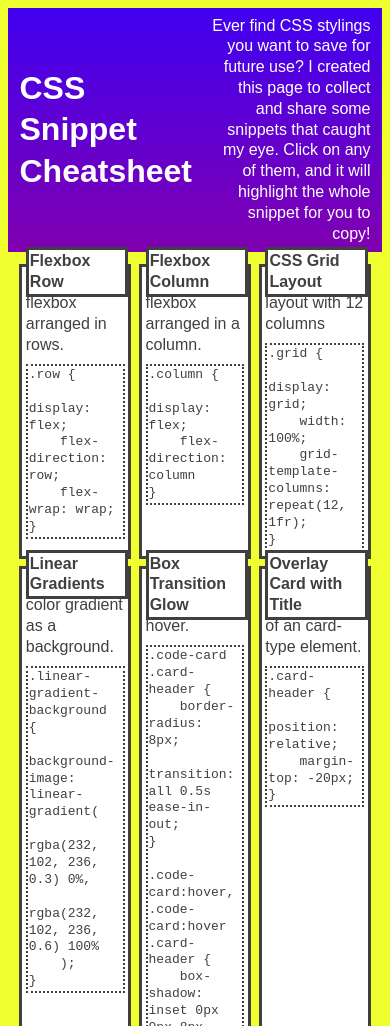
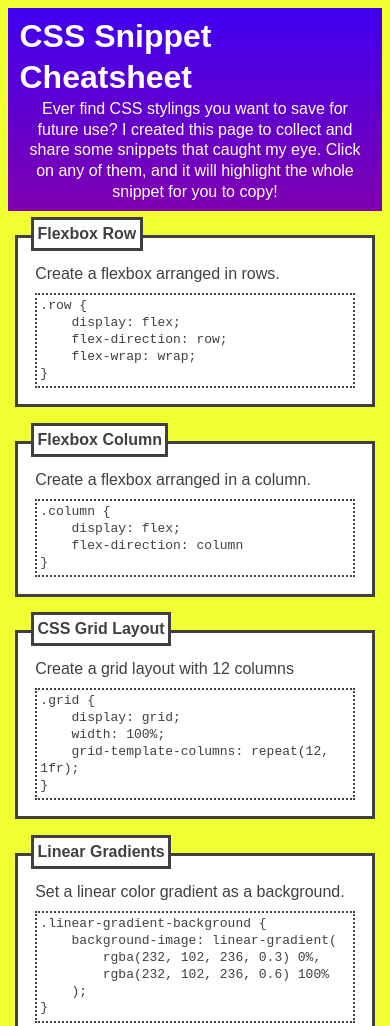
Before and after one commit to SpencerSurface/bootcamp-module02-miniproject, a plain HTML site: page index.html in a window 390 px wide. Shown: the top 1026 px of the page. Drawn offline with Linux system fonts and the light colour scheme.

Commit message:
make page responsive to screen size

```diff
--- a/assets/css/style.css
+++ b/assets/css/style.css
@@ -48,8 +48,8 @@ main {
 
 .card {
     width: 30%;
-    margin: 1%;
-    padding: 1.5% 1% 1% 1%;
+    margin: 2vh 1%;
+    padding: 3vh 2vh 2vh 2vh;
     background-color: var(--white);
     border: 0.2em solid var(--charcoal);
     /* Set position to act as a baseline for the h2's absolute positioning */
@@ -68,7 +68,8 @@ main {
     position: absolute;
     display: inline;
     padding: 1%;
-    top: -2.3vh;
+    top: -2.5vh;
+    left: 1.5vh;
     background-color: var(--white);
     border: 0.2em solid var(--charcoal);
 }
@@ -95,3 +96,24 @@ pre {
 pre:hover {
     transform: scale(1.4);
 }
+
+/* Make the design responsive to differences in screen size */
+@media (max-width: 1000px) {
+    .card {
+        width: 48%;
+    }
+
+    header {
+        flex-flow: column;
+    }
+
+    header p {
+        text-align: center;
+    }
+}
+
+@media (max-width: 500px) {
+    .card {
+        width: 96%;
+    }
+}
```
